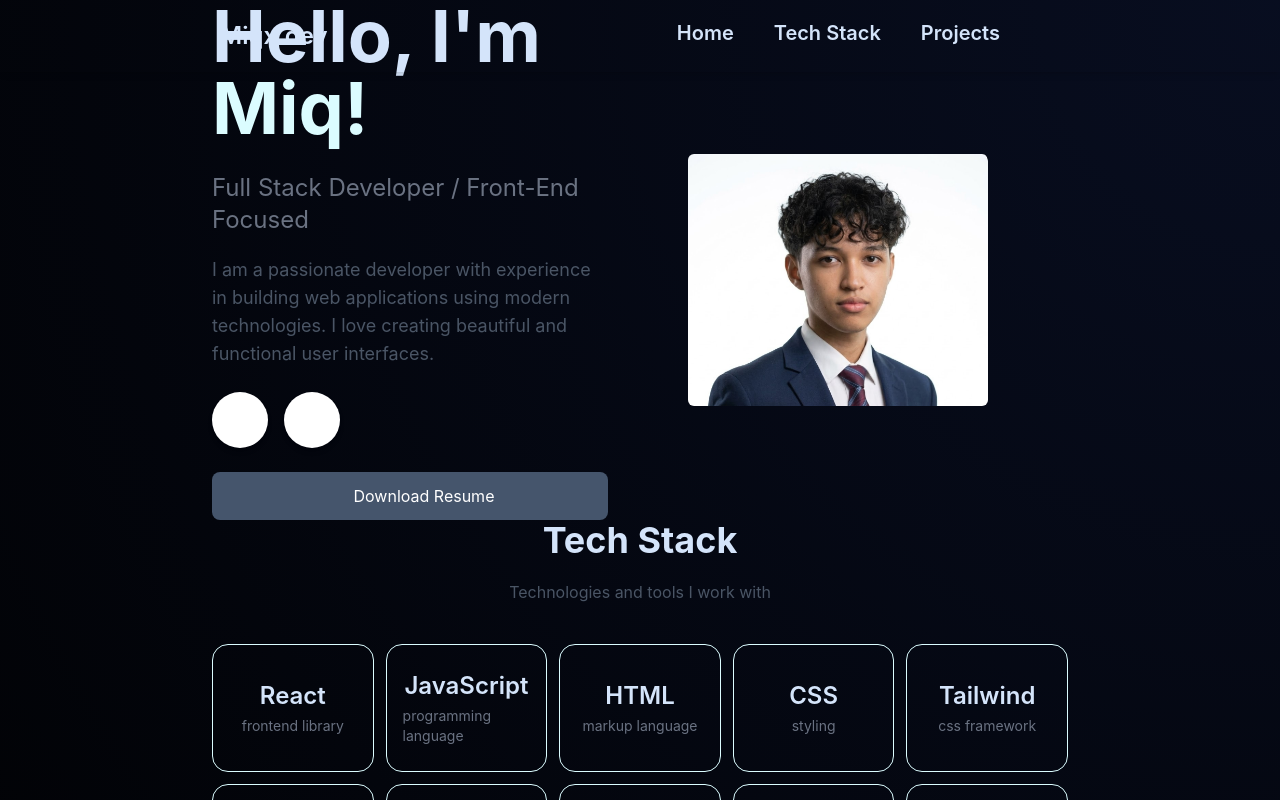
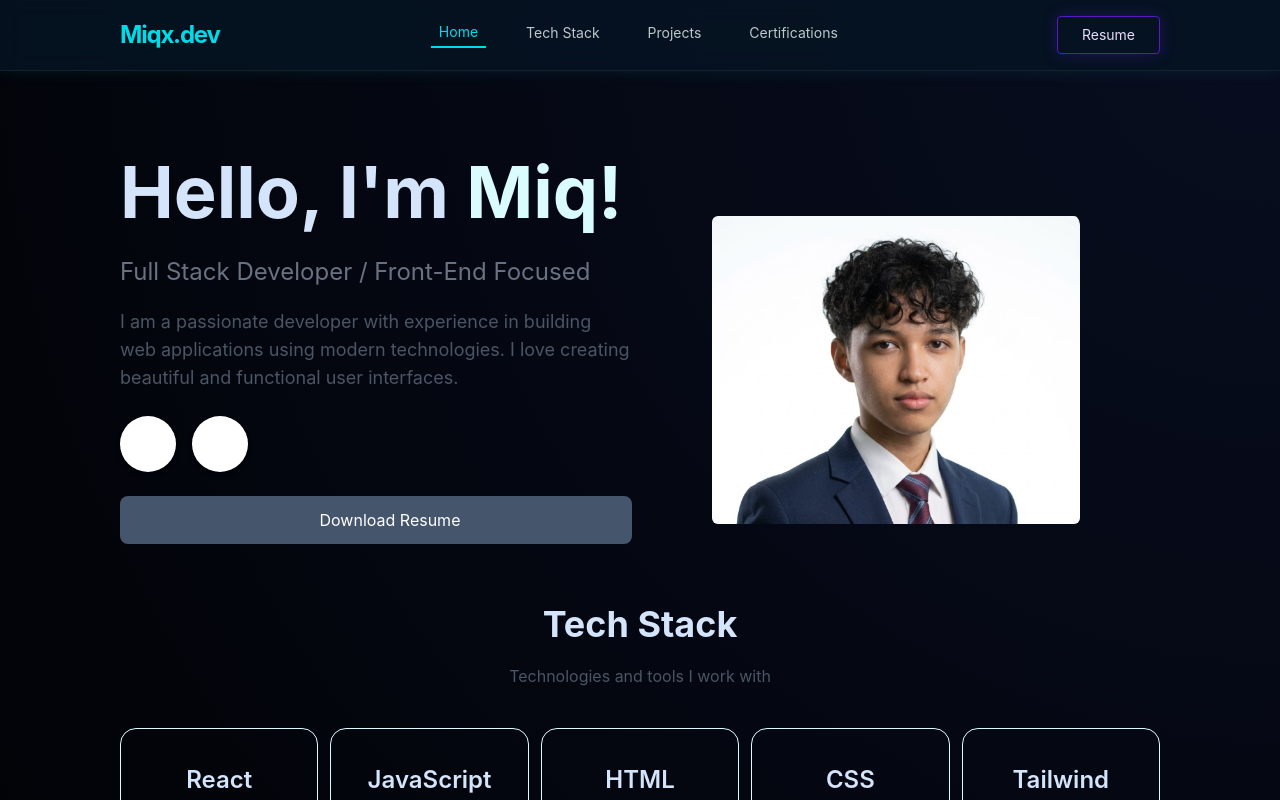
Before and after one commit to Miqu3lla/portfolio, a React (Vite) app: page / in a window 1280 px wide. Shown: the top 800 px of the page. Built offline with nearby package versions, Linux system fonts and the light colour scheme; some icons are missing.

Commit message:
feat: Redesign Navbar and App container using Cyber-Noir styles

```diff
--- a/src/App.jsx
+++ b/src/App.jsx
@@ -3,11 +3,10 @@ import Navbar from './components/Navbar.jsx'
 import Home from './pages/Home.jsx'
 function App() {
 
-
   return (
     <>
     <Navbar />
-    <div className='mx-4 sm:mx-10 md:mx-20 lg:mx-53'>
+    <div className="flex-grow pt-24 px-[var(--spacing-margin-mobile)] md:px-[var(--spacing-margin-desktop)] max-w-[var(--spacing-container-max)] mx-auto w-full">
       <Home />
     </div>
     </>
--- a/src/components/Navbar.jsx
+++ b/src/components/Navbar.jsx
@@ -1,36 +1,26 @@
 import { useState, useEffect} from 'react';
 import { Icon } from '@iconify/react';
 
-// Navigation items array - add or remove items here
-const NavItems = ['Home', 'Tech Stack', 'Projects']
+const NavItems = ['Home', 'Tech Stack', 'Projects', 'Certifications'];
 
-/**
- * Navbar Component
- * Fixed navigation bar with smooth scrolling and active section highlighting
- * Persists active section in localStorage for page refreshes
- */
 export default function Navbar() {
-
-    // Initialize active section from localStorage or default to 'Home'
     const [activeSection, setActiveSection] = useState(() => {
         const saved = localStorage.getItem('activeSection');
         return saved || 'Home';
     });
     const [isMenuOpen, setIsMenuOpen] = useState(false);
 
-    // On mount: scroll to saved section from localStorage
     useEffect(() => {
         const saved = localStorage.getItem('activeSection');
         if (saved) {
-            // Convert display name to HTML element ID
             let sectionId = '';
             if (saved === 'Tech Stack') sectionId = 'tech-stack';
             else if (saved === 'Home') sectionId = 'home';
             else if (saved === 'Projects') sectionId = 'projects';
+            else if (saved === 'Certifications') sectionId = 'projects'; // Certs are in the projects section
 
             const element = document.getElementById(sectionId);
             if (element) {
-                // Timeout ensures page is fully loaded before scrolling
                 setTimeout(() => {
                     element.scrollIntoView({ behavior: 'smooth' });
                 }, 100);
@@ -38,54 +28,69 @@ export default function Navbar() {
         }
     }, []);
 
-    /**
-     * Handles navigation click
-     * Updates active state, scrolls to section, saves to localStorage
-     * @param {string} sectionId - The display name of the section (e.g., 'Tech Stack')
-     */
     const handleNavClick = (sectionId) => {
         setActiveSection(sectionId);
 
-        // Convert display name to HTML element ID and scroll
-        if (sectionId === 'Tech Stack') {
-            document.getElementById('tech-stack').scrollIntoView({ behavior: 'smooth' });
-        }
-        else if (sectionId === 'Home') {
-            document.getElementById('home').scrollIntoView({ behavior: 'smooth' });
-        }
-        else if (sectionId === 'Projects') {
-            document.getElementById('projects').scrollIntoView({ behavior: 'smooth' });
+        let targetId = '';
+        if (sectionId === 'Tech Stack') targetId = 'tech-stack';
+        else if (sectionId === 'Home') targetId = 'home';
+        else if (sectionId === 'Projects' || sectionId === 'Certifications') targetId = 'projects';
+
+        const element = document.getElementById(targetId);
+        if (element) {
+            element.scrollIntoView({ behavior: 'smooth' });
         }
 
-        // Persist active section for page refreshes
         localStorage.setItem('activeSection', sectionId);
     }
 
+    return (
+        <header className="fixed top-0 w-full z-50 bg-surface/80 backdrop-blur-md border-b border-outline-variant/30 shadow-[0_0_15px_rgba(0,219,233,0.1)] transition-all duration-300 ease-in-out">
+            <div className="flex justify-between items-center px-[var(--spacing-margin-mobile)] md:px-[var(--spacing-margin-desktop)] py-4 max-w-[var(--spacing-container-max)] mx-auto">
 
-    return (
-        <main className = 'fixed top-0 left-0 right-0 bg-primary-dark shadow-md z-10'>
-            <nav className = 'flex  justify-between m-5 font-semibold text-xl sm:text-2xl'>
-                <section className = 'ml-4 sm:ml-10 lg:ml-50 '>
-                    <h1 className='text-primary-light'>Miqx.dev</h1>
-                </section>
-                <section className = 'flex gap-3 ml-auto lg:pr-55 sm:gap-5 text-[16px] sm:text-[20px] mr-4 sm:mr-10 xl:gap-10'>
+                <div onClick={() => handleNavClick('Home')} className="text-2xl font-bold text-primary-fixed-dim tracking-tighter cursor-pointer">
+                    Miqx.dev
+                </div>
+
+                <nav className="hidden md:flex gap-8 items-center">
                     {NavItems.map((item) => (
-                        <h2 key={item} onClick={() => handleNavClick(item)} className = {`hidden transition-colors hover:text-primary-light hover:cursor-pointer md:block lg:block xl:block ${activeSection === item ? 'text-primary-light ' : ''}`}>{item}</h2>
+                        <a
+                            key={item}
+                            onClick={() => handleNavClick(item)}
+                            className={`cursor-pointer transition-colors duration-300 text-sm hover:backdrop-blur-xl hover:bg-surface-variant/50 px-2 rounded-t-sm pb-1 ${activeSection === item ? 'text-primary-fixed-dim border-b-2 border-primary-fixed-dim' : 'text-on-surface-variant hover:text-primary-fixed-dim'}`}
+                        >
+                            {item}
+                        </a>
                     ))}
-                    <div className = 'md:hidden lg:hidden xl:hidden '>
-                    <Icon icon="mdi:menu" className={`text-4xl md:hidden cursor-pointer hover:text-primary-light transition-colors${isMenuOpen ? ' text-primary-light' : ''}`} onClick = {() => setIsMenuOpen(!isMenuOpen)}/>
-                    </div>
-                </section>
-                <section>
-                <div className = {`flex flex-col bg-primary-dark absolute top-16 right-0 w-full border border-primary-dark rounded-md shadow-lg p-4 md:hidden transition-all duration-300 ease-in-out ${isMenuOpen ? 'translate-y-0 opacity-100' : '-translate-y-4 opacity-0 pointer-events-none'}`}>
-                    <h1>
-                        {NavItems.map((item) => (
-                            <div key={item} onClick={() => {handleNavClick(item); setIsMenuOpen(false);}} className = {`px-4 py-2 hover:bg-primary hover:text-white cursor-pointer border-b border-primary-dark ${activeSection === item ? 'bg-primary text-white' : ''}`}>{item}</div>
-                        ))}
-                    </h1>
+                </nav>
+
+                <button className="hidden md:flex items-center gap-2 bg-transparent border border-secondary-container text-secondary-fixed hover:bg-secondary-container/10 px-6 py-2 rounded text-sm transition-all duration-300 box-glow-violet">
+                    Resume
+                </button>
+
+                {/* Mobile Menu Toggle */}
+                <button className="md:hidden text-primary-fixed-dim p-2" onClick={() => setIsMenuOpen(!isMenuOpen)}>
+                    <Icon icon="mdi:menu" className="text-3xl" />
+                </button>
+            </div>
+
+            {/* Mobile Menu Content */}
+            <div className={`md:hidden absolute top-full left-0 w-full bg-surface border-b border-outline-variant/30 shadow-lg transition-all duration-300 ease-in-out ${isMenuOpen ? 'opacity-100 translate-y-0' : 'opacity-0 -translate-y-4 pointer-events-none'}`}>
+                <div className="flex flex-col py-4 px-[var(--spacing-margin-mobile)] gap-4">
+                    {NavItems.map((item) => (
+                        <a
+                            key={item}
+                            onClick={() => {handleNavClick(item); setIsMenuOpen(false);}}
+                            className={`cursor-pointer transition-colors px-4 py-2 rounded ${activeSection === item ? 'bg-primary-fixed-dim/10 text-primary-fixed-dim border-l-2 border-primary-fixed-dim' : 'text-on-surface-variant hover:text-primary-fixed-dim hover:bg-surface-variant/50'}`}
+                        >
+                            {item}
+                        </a>
+                    ))}
+                    <button className="mt-4 flex justify-center items-center gap-2 bg-transparent border border-secondary-container text-secondary-fixed hover:bg-secondary-container/10 px-6 py-3 rounded text-sm transition-all duration-300 box-glow-violet w-full">
+                        Resume
+                    </button>
                 </div>
-                </section>
-            </nav>
-        </main>
+            </div>
+        </header>
     )
 }
```
